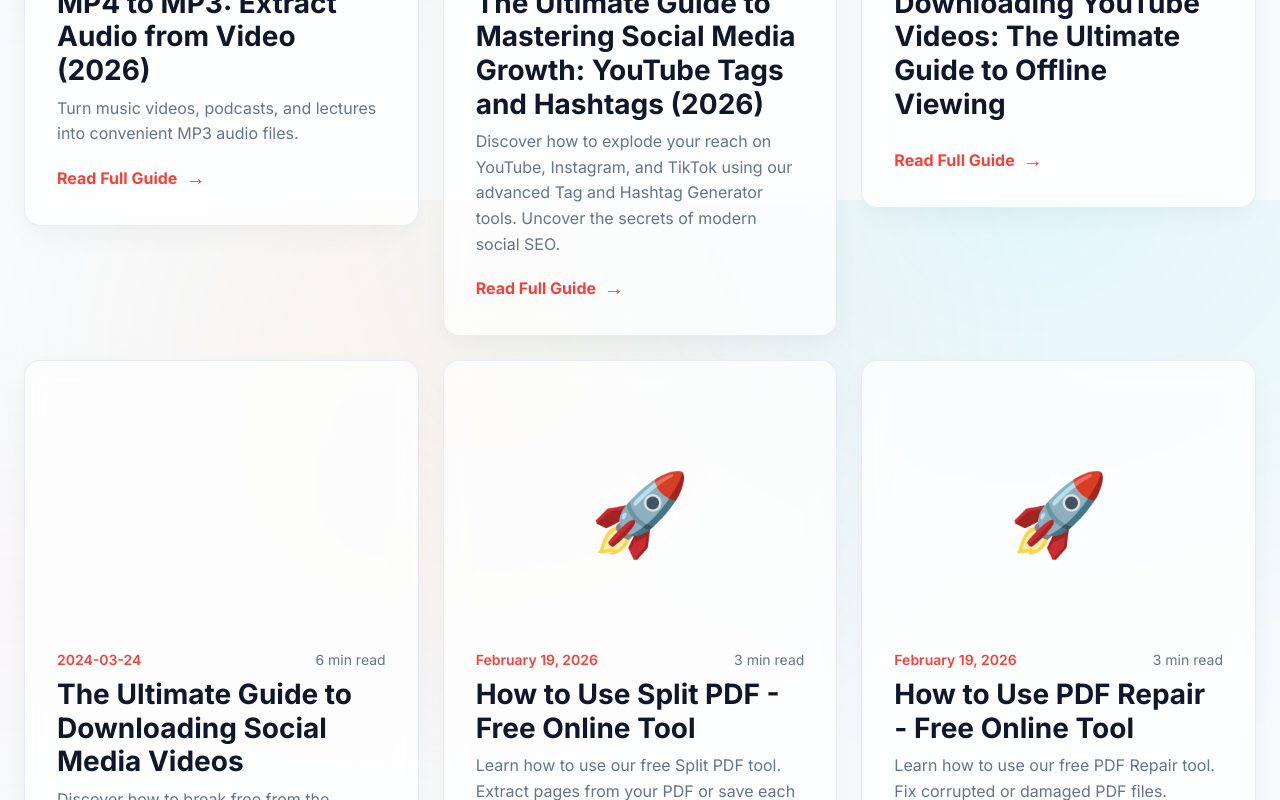
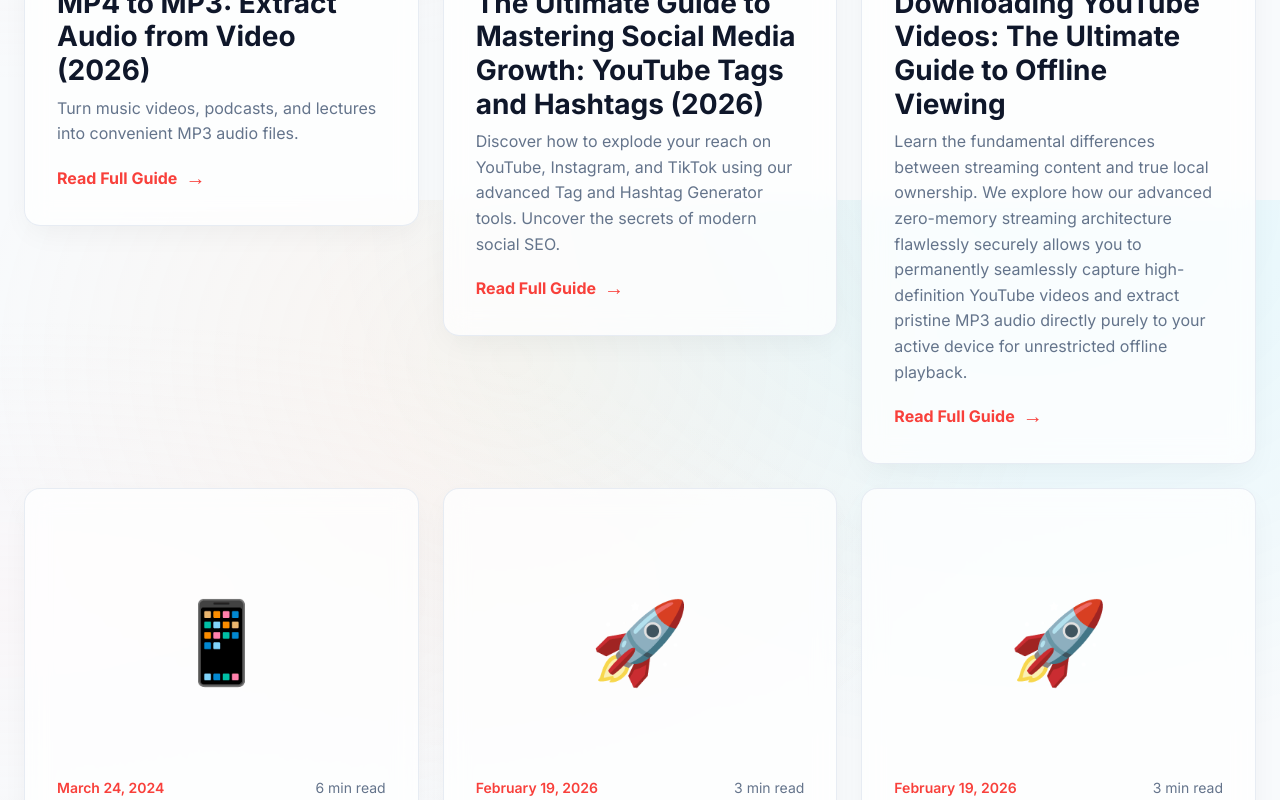
Before and after one commit to chiranjitmaity/ipp, a Next.js app: page /blog in a window 1280 px wide. Shown: the part 3800-4600 px from the top of the page. Built offline with nearby package versions, Linux system fonts and the light colour scheme; no server answers; the database is empty.

Commit message:
fix: align new blog posts with the correct BlogPost interface properties

```diff
--- a/src/data/blogs.ts
+++ b/src/data/blogs.ts
@@ -590,21 +590,24 @@ export const BLOG_POSTS: BlogPost[] = [
     },
     {
         slug: 'youtube-video-download',
+        toolId: 'youtube-video-download',
         title: 'Downloading YouTube Videos: The Ultimate Guide to Offline Viewing',
-        excerpt: 'Learn the fundamental differences between streaming content and true local ownership. We explore how our advanced zero-memory streaming architecture flawlessly securely allows you to permanently seamlessly capture high-definition YouTube videos and extract pristine MP3 audio directly purely to your active device for unrestricted offline playback.',
-        content: contentYoutubeVideoDownload,
-        date: '2024-03-20',
+        description: 'Learn the fundamental differences between streaming content and true local ownership. We explore how our advanced zero-memory streaming architecture flawlessly securely allows you to permanently seamlessly capture high-definition YouTube videos and extract pristine MP3 audio directly purely to your active device for unrestricted offline playback.',
+        date: 'March 20, 2024',
         readTime: '4 min read',
-        category: 'Media Management',
-        tags: ['youtube', 'download', 'mp4', 'mp3', 'offline']
+        icon: '📺',
+        keywords: ['youtube', 'download', 'mp4', 'mp3', 'offline'],
+        content: contentYoutubeVideoDownload
     },
     {
         slug: 'social-video-download',
+        toolId: 'instagram-reels-download',
         title: 'The Ultimate Guide to Downloading Social Media Videos',
         description: 'Discover how to break free from the algorithm feed. Our unified suite of advanced zero-memory proxy downloaders allows you to instantly, securely, and flawlessly capture pristine uncompressed HD videos directly from Instagram Reels, TikTok, Facebook, and Twitter entirely without relying on clunky screen recording or risking your account metadata.',
-        content: contentSocialVideoDownload,
-        date: '2024-03-24',
+        date: 'March 24, 2024',
         readTime: '6 min read',
-        category: 'Social Media'
+        icon: '📱',
+        keywords: ['instagram', 'tiktok', 'facebook', 'twitter', 'download'],
+        content: contentSocialVideoDownload
     }
 ];
```
